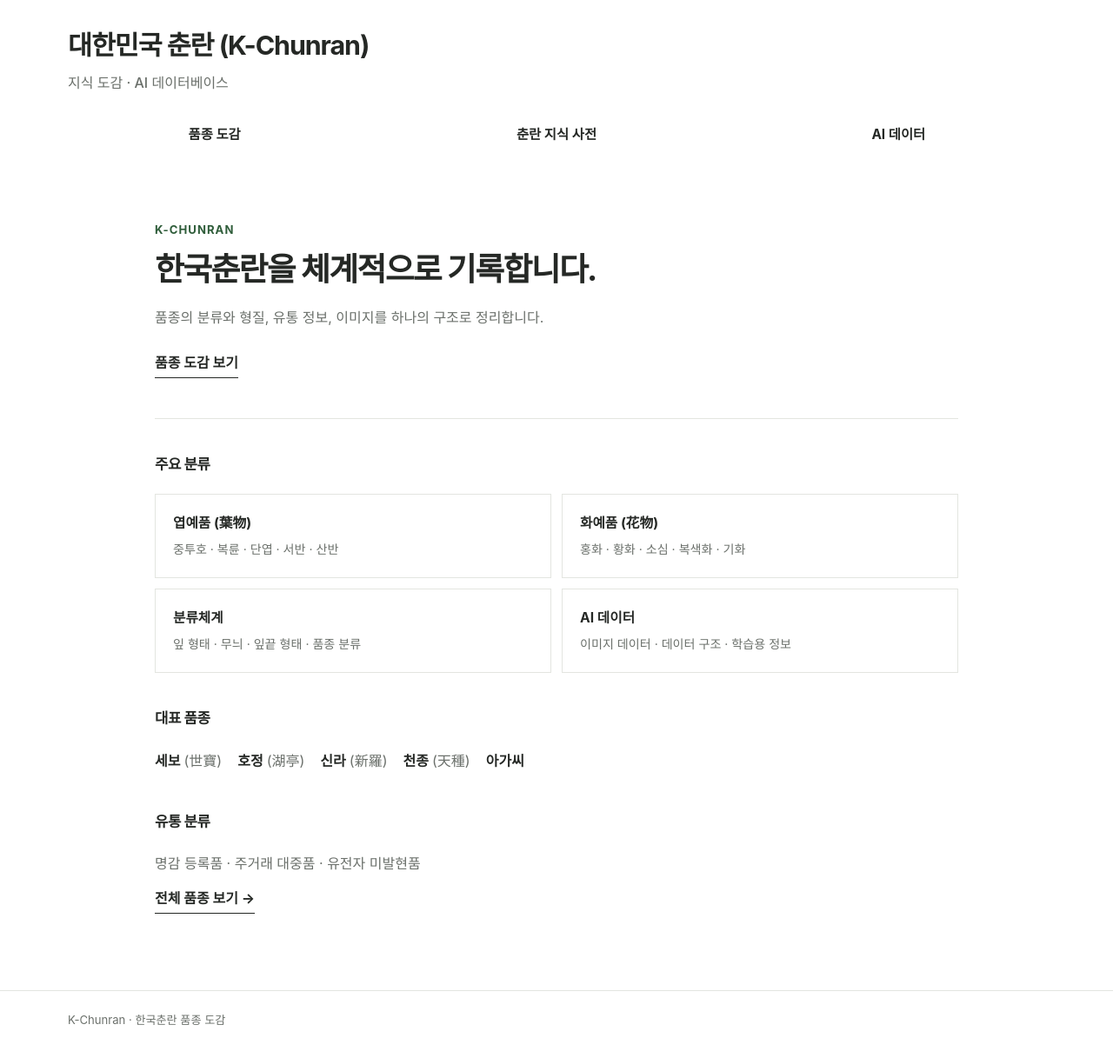
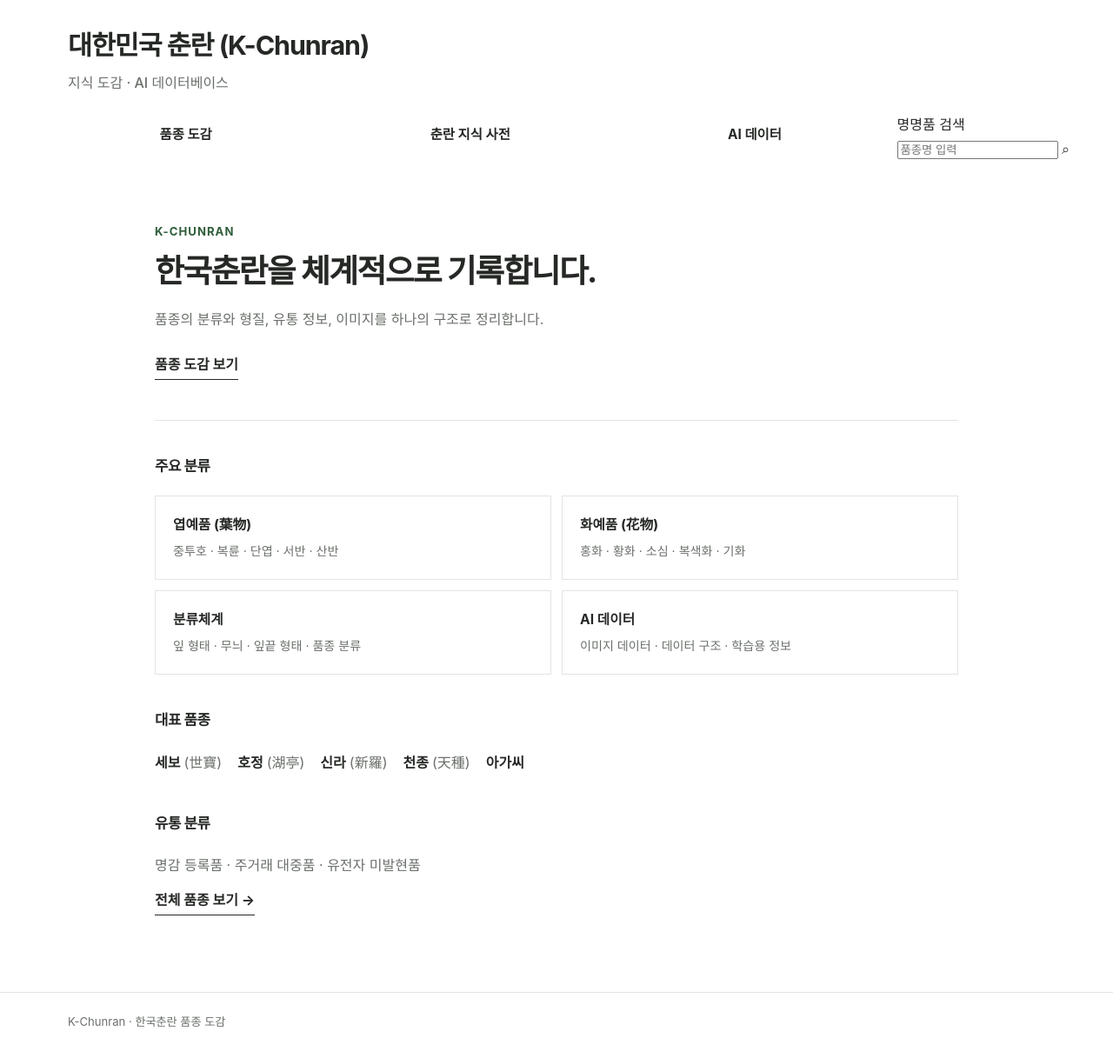
Before and after one commit to parasolra5-pixel/K-chunran, a Jekyll site: the page built from index.md, in a window 1280 px wide. Shown: the whole page at 87% size. Built offline with Jekyll 4.4.1, drawn with Linux system fonts in a browser that asks for light colours.

Commit message:
feat: add named variety search UI

```diff
--- a/_includes/navigation.html
+++ b/_includes/navigation.html
@@ -46,5 +46,13 @@
         </div>
       </div>
     </div>
+
+    <div class="kc-nav-search">
+      <label class="kc-nav-search-label" for="kc-variety-search">명명품 검색</label>
+      <div class="kc-nav-search-box">
+        <input id="kc-variety-search" type="search" placeholder="품종명 입력" aria-label="명명품 품종명 검색">
+        <span class="kc-nav-search-icon" aria-hidden="true">⌕</span>
+      </div>
+    </div>
   </div>
 </nav>
```
